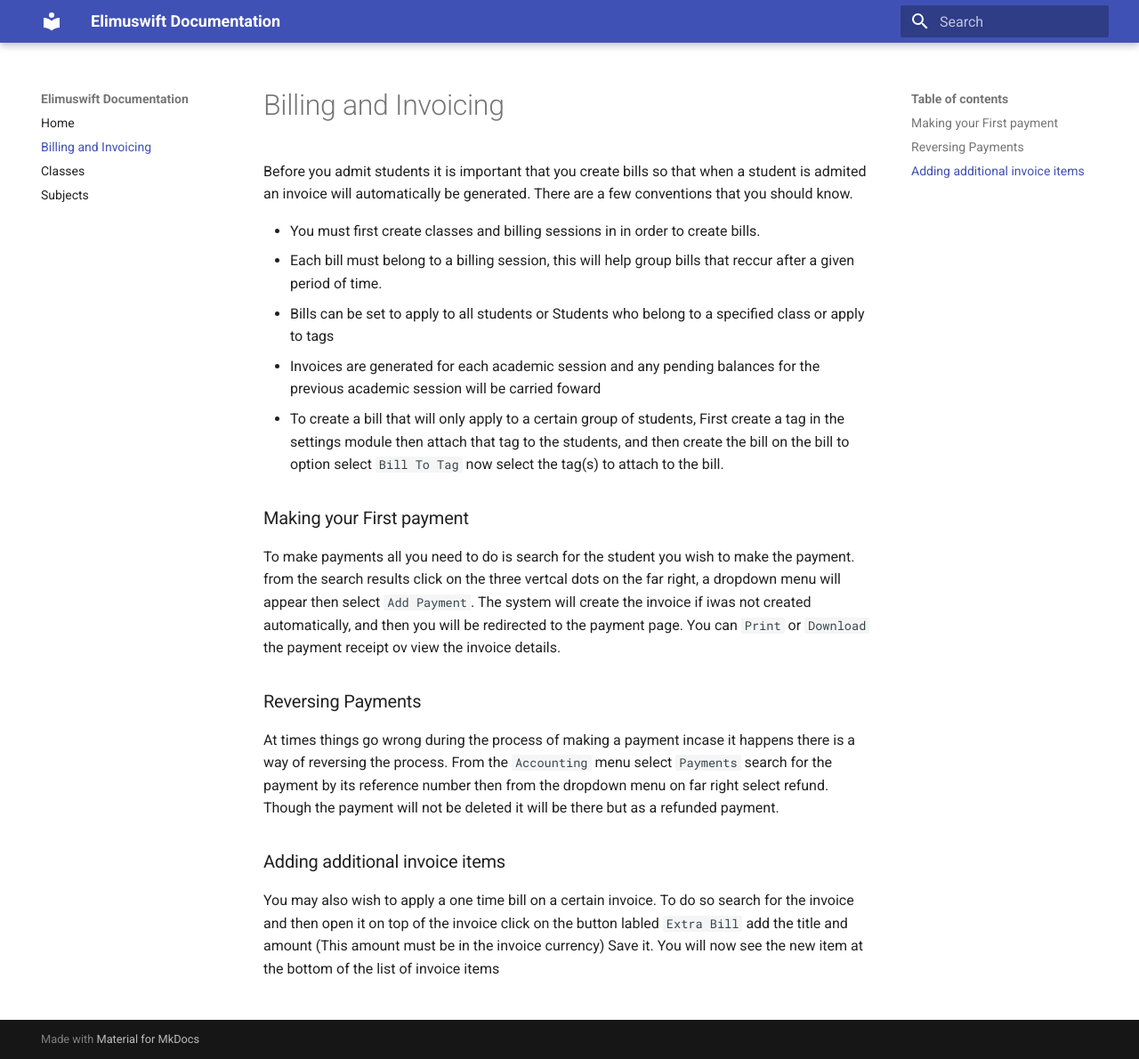
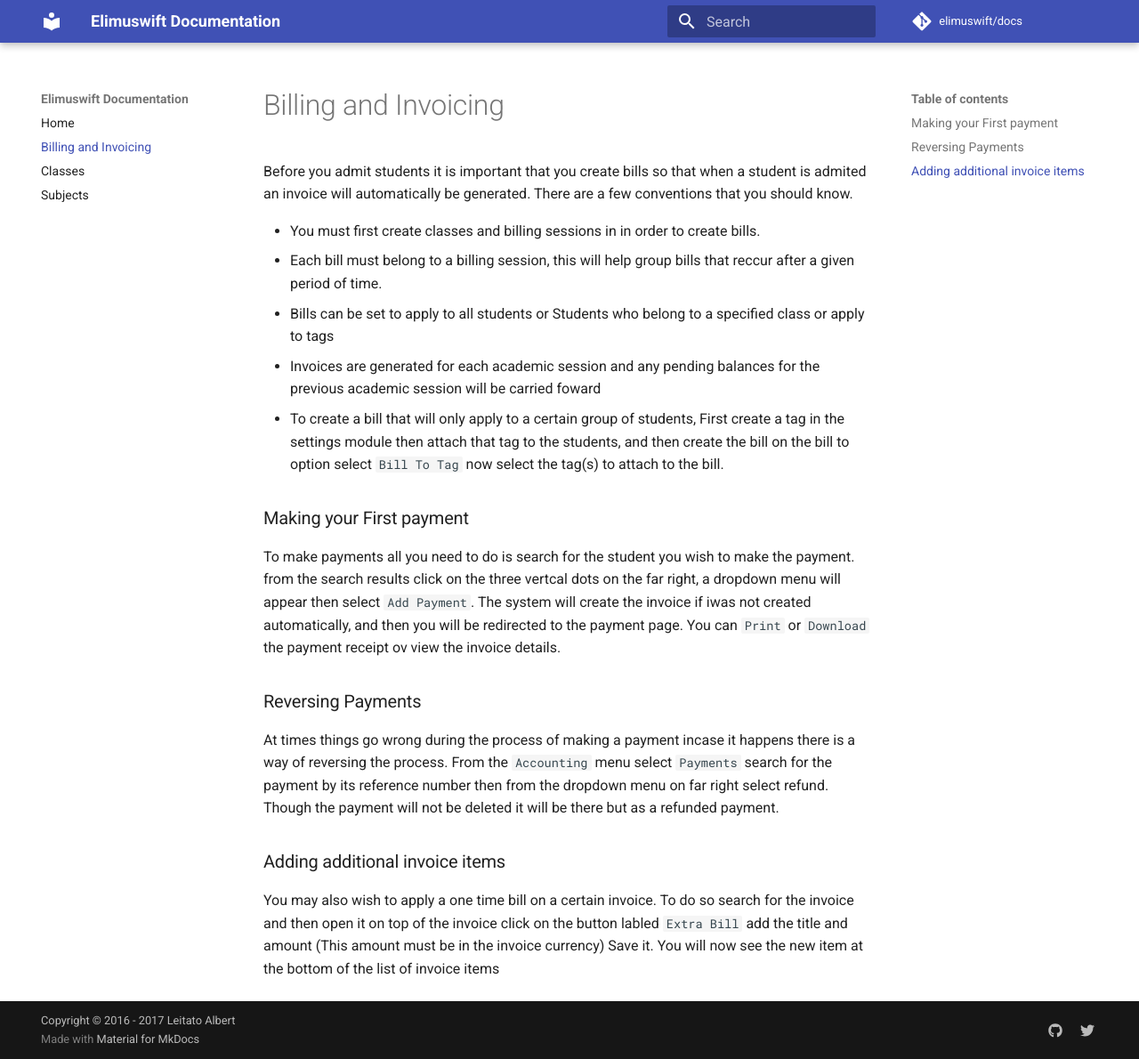
Before and after one commit to Elimuswift/docs, an MkDocs documentation site: the page built from docs/Billing.md, in a window 1280 px wide and 1190 px high. Shown: the whole window at 89% size. Built offline with MkDocs 1.6.1 and Material for MkDocs 9.7.7, drawn with Linux system fonts in a browser that asks for light colours; comment, search, counter and statistics services are not loaded.

```diff
--- a/mkdocs.yml
+++ b/mkdocs.yml
@@ -1,2 +1,44 @@
-site_name: Elimuswift Documentation
-theme: material
+# Project information
+site_name: 'Elimuswift Documentation'
+site_description: 'The official documentation for Elimuswift School Manager'
+site_author: 'Leitato Albert'
+site_url: 'https://elimuswift.com'
+
+# Repository
+repo_name: 'elimuswift/docs'
+repo_url: 'https://github.com/elimuswift/docs'
+
+# Copyright
+copyright: 'Copyright &copy; 2016 - 2017 Leitato Albert'
+
+# Configuration
+theme:
+  name: 'material'
+  language: 'en'
+  palette:
+    primary: 'indigo'
+    accent: 'indigo'
+  font:
+    text: 'Roboto'
+    code: 'Roboto Mono'
+
+# Customization
+extra:
+  social:
+    - type: 'github'
+      link: 'https://github.com/elimuswift'
+    - type: 'twitter'
+      link: 'https://twitter.com/elimuswift'
+
+# Google Analytics
+google_analytics:
+  - 'UA-78400028-1'
+  - 'auto'
+
+# Extensions
+markdown_extensions:
+  - admonition
+  - codehilite:
+      guess_lang: true
+  - toc:
+      permalink: true
```
